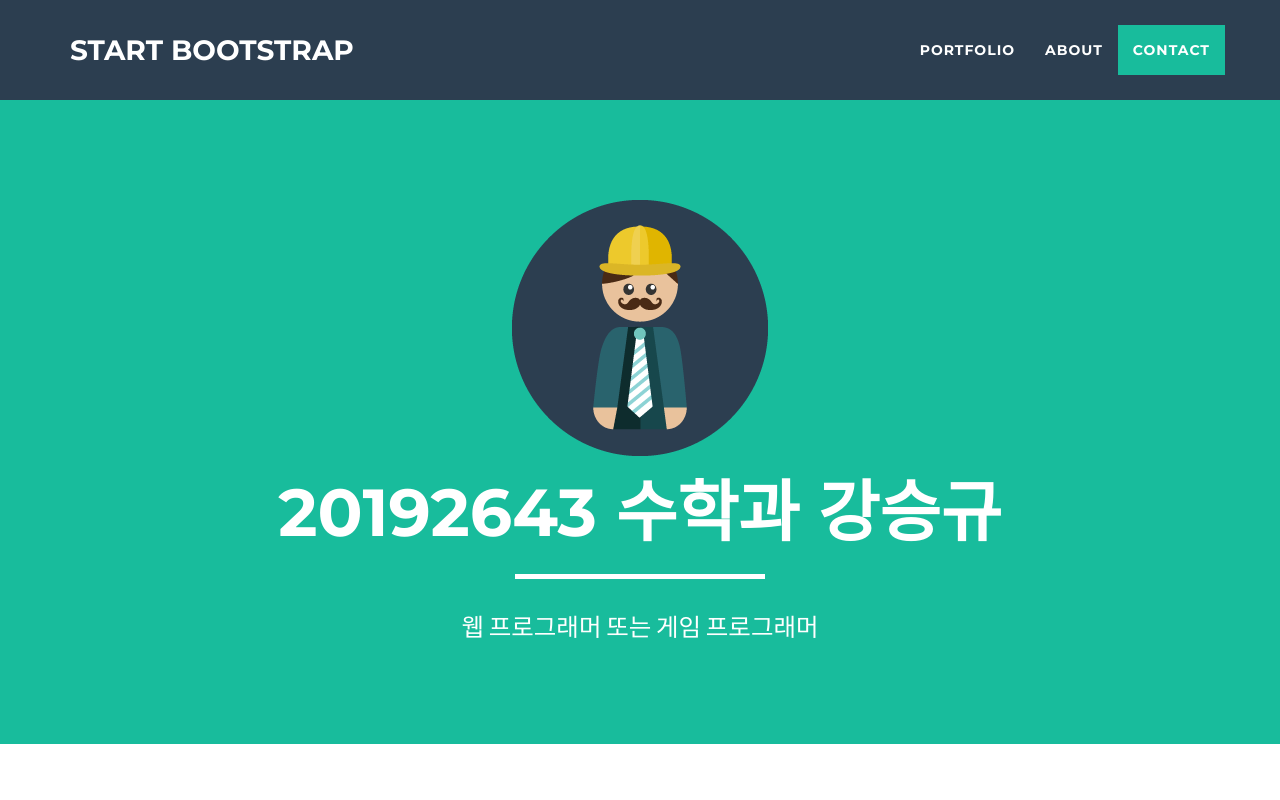
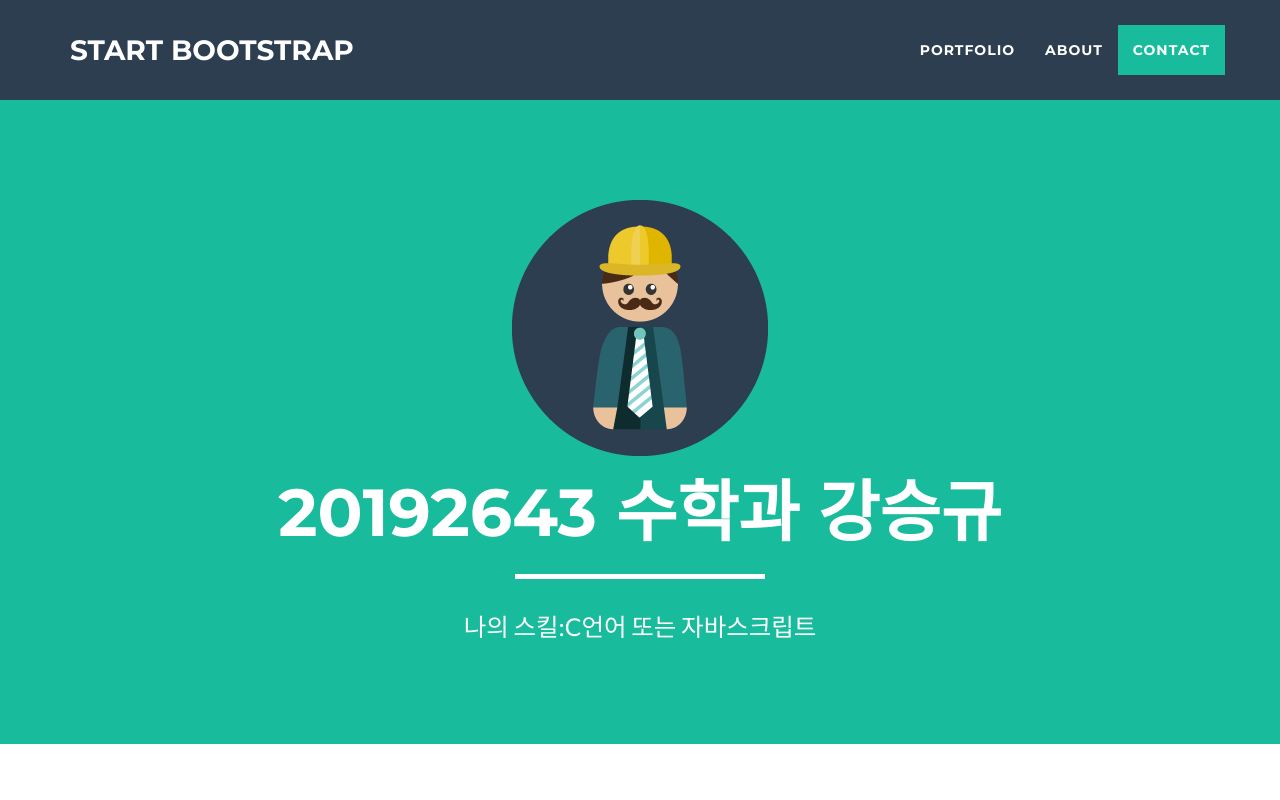
Before and after one commit to seungkyu-kang/seungkyu-kang.github.io, a website: page index.html in a window 1280 px wide. Shown: the top 800 px of the page. Drawn offline with nearby package versions, Linux system fonts and the light colour scheme.

Commit message:
Update index.html

```diff
--- a/index.html
+++ b/index.html
@@ -74,7 +74,7 @@
                     <div class="intro-text">
                         <h1 class="name">20192643 수학과 강승규</h1>
                         <hr class="star-light">
-                        <span class="skills">웹 프로그래머 또는 게임 프로그래머</span>
+                        <span class="skills">나의 스킬:C언어 또는 자바스크립트</span>
                     </div>
                 </div>
             </div>
```
